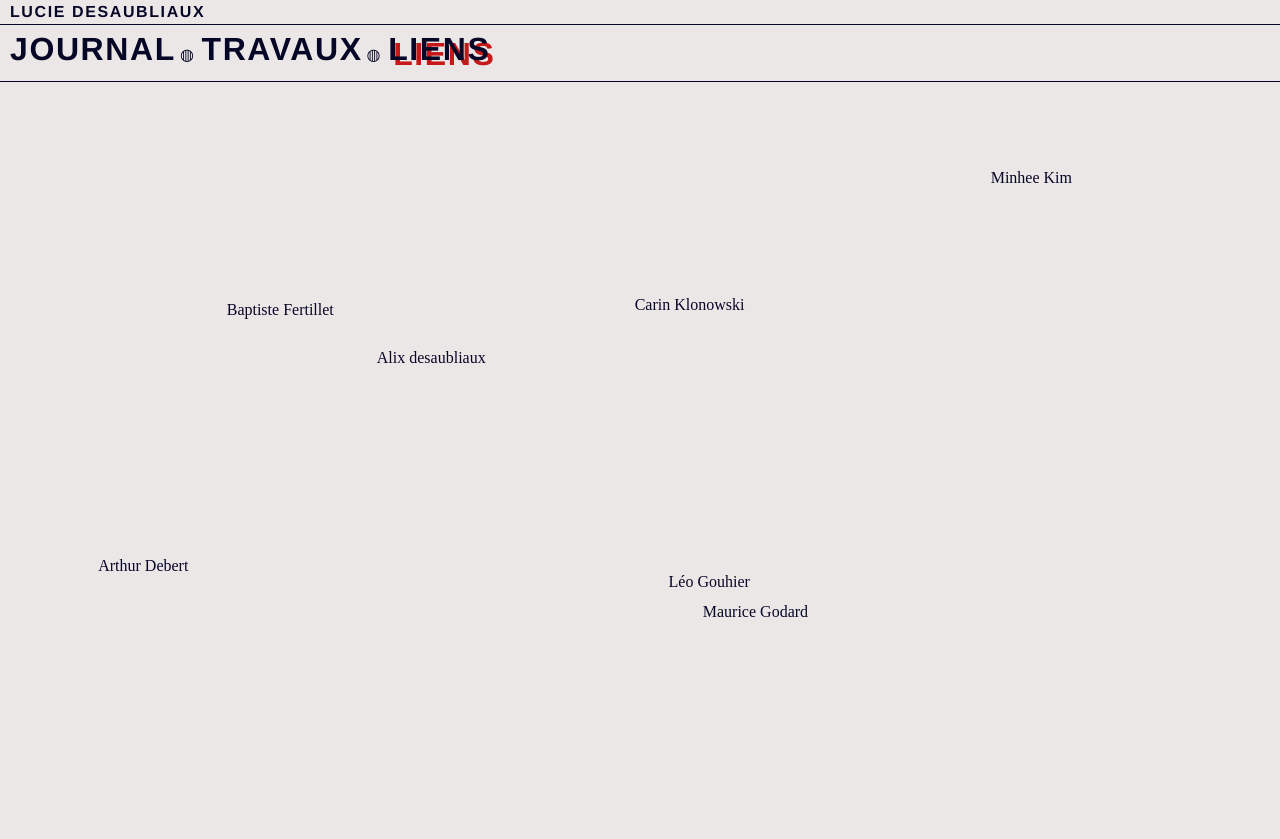
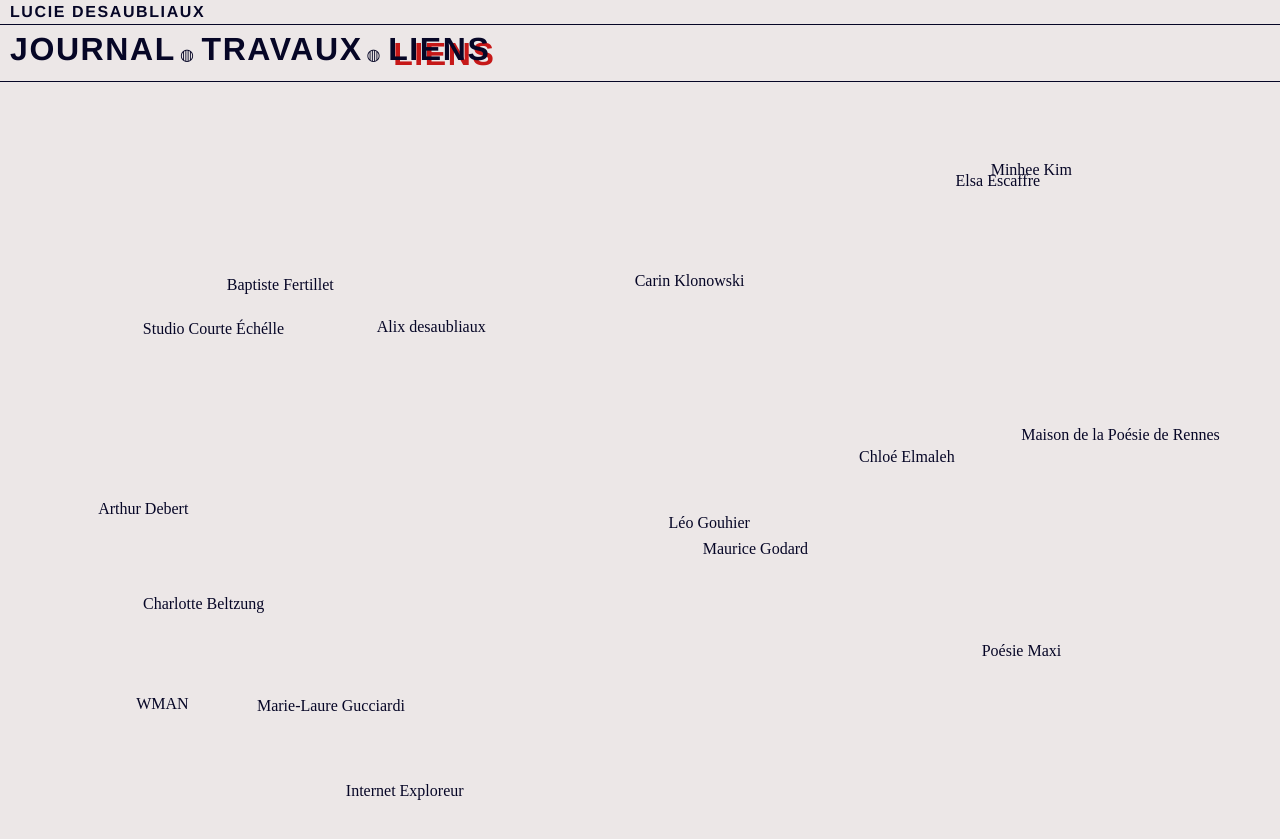
Before and after one commit to PQuod/pquod, a Jekyll site: the page built from liens.html, in a window 1280 px wide. Shown: the top 839 px of the page. Built offline with Jekyll 4.4.1, drawn with Linux system fonts in a browser that asks for light colours; some web fonts are replaced.

Commit message:
mini fix

```diff
--- a/_includes/header.html
+++ b/_includes/header.html
@@ -12,7 +12,7 @@
     <h1><a {% if nav.url == page.url or page_type == 'travaux' %} class="active" {%endif%} href="{{ nav.url }}">{{ nav.text }}</a></h1>
     {% endif %}
     {% if nav.text == 'Liens' %}
-    <h1><a {% if nav.url == page.url or page_type == 'travaux' %} class="active" {%endif%} href="{{ nav.url }}">{{ nav.text }}</a></h1>
+    <h1><a {% if nav.url == page.url %} class="active" {%endif%} href="{{ nav.url }}">{{ nav.text }}</a></h1>
     {% endif %}
     {% endfor %}
   </div>
--- a/_sass/minima/_layout.scss
+++ b/_sass/minima/_layout.scss
@@ -239,6 +239,11 @@
 				}
 			}
 		}
+		.travaux-droite{
+			overflow-y:scroll;
+			overflow-x:hidden;
+			max-height:89vh;
+
 			article{
 			padding:0;
 			}
@@ -278,6 +283,7 @@
 			}
 		}
 	}
+}
 
 .liens-content{
 	border-top:var(--border);
--- a/journal/_posts/2020-12-02-mlg.markdown
+++ b/journal/_posts/2020-12-02-mlg.markdown
@@ -4,6 +4,6 @@
 date:   2020-12-02 10:12:37 +0200
 categories: publications
 ---
-J'ai retrouvé ce petit bout de textes en publiant sur [Internet Exploreur](https://internetexploreur.com) une recherche sur le travail de l'artiste Marie-Laure Gucciardi. L'intégralité du texte est visible [ici](https://internetexploreur.com/ca-ressemble-a-du-faux-2/)
+J'ai retrouvé ce petit bout de texte en publiant sur [Internet Exploreur](https://internetexploreur.com) une recherche sur le travail de l'artiste Marie-Laure Gucciardi. L'intégralité du texte est visible [ici](https://internetexploreur.com/ca-ressemble-a-du-faux-2/)
 
 <img class="photopost" src="{{site.baseurl}}/imgs/mlg.gif" onmouseover="this.src='{{site.baseurl}}/imgs/mlg.PNG'" onmouseout="this.src='{{site.baseurl}}/imgs/mlg.gif'" />
--- a/liens.html
+++ b/liens.html
@@ -9,6 +9,16 @@
   <div class="lien"><a href="http://www.arthurdebert.fr/">Arthur Debert</a></div>
   <div class="lien"><a href="https://mauricegodard.fr/">Maurice Godard</a></div>
   <div class="lien"><a href="https://mrsumima.tumblr.com/">Léo Gouhier</a></div>
+  <div class="lien"><a href="https://chelmaleh.wixsite.com/chloe">Chloé Elmaleh</a></div>
+  <div class="lien"><a href="https://elsaescaffre.com/">Elsa Escaffre</a></div>
+  <div class="lien"><a href="https://studiocourteechelle.com/">Studio Courte Échélle</a></div>
+<div class="lien"><a href="https://www.maisondelapoesie-rennes.org/">Maison de la Poésie de Rennes</a></div>
+<div class="lien"><a href="https://vimeo.com/user8869506">Marie-Laure Gucciardi</a></div>
+<div class="lien"><a href="https://wman.monster">WMAN</a></div>
+<div class="lien"><a href="https://internetexploreur.com">Internet Exploreur</a></div>
+<div class="lien"><a href="https://charlottebeltzung.com/">Charlotte Beltzung</a></div>
+<div class="lien"><a href="https://https://poesiemaxi.hotglue.me/">Poésie Maxi</a></div>
+
 </div>
 
 
```
Also changed, not shown: other parts of liens.html (+1 -1 lines). Lines whose indentation alone changed are shown as unchanged.
